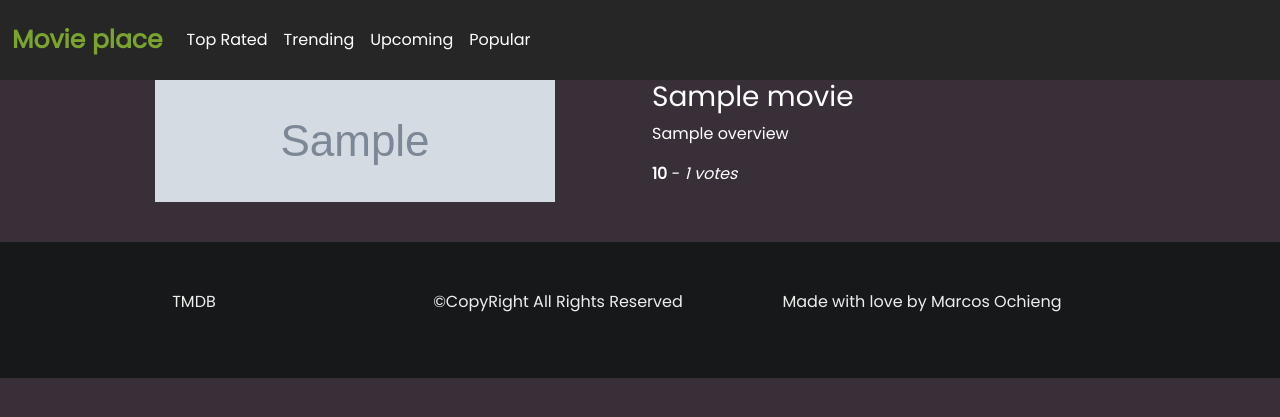
After one commit to Marcos8060/MOVIE_DB, a Flask app: template templates/movie.html in a window 1280 px wide. The commit adds this page. Shown: the top 417 px of the page. Run offline with Flask 2, Linux system fonts and the light colour scheme; the template is opened without the code that fills it: most values are stand-ins (such as "Sample title", 1, 10 or a date in 2020); grey boxes marked "Sample" are stand-in pictures.

Commit message:
created a movie details page

```diff
--- a/main.py
+++ b/main.py
@@ -2,9 +2,45 @@ from crypt import methods
 from flask import Flask,render_template
 import requests
 import json
+import urllib.request,json
+
 
 app = Flask(__name__)
 
+class Movie:
+
+    def __init__(self,id,title,overview,poster,vote_average,vote_count):
+        self.id =id
+        self.title = title
+        self.overview = overview
+        self.poster = 'https://image.tmdb.org/t/p/w500/'+ poster
+        self.vote_average = vote_average
+        self.vote_count = vote_count
+
+
+
+base_url = 'https://api.themoviedb.org/3/movie/{}?api_key=69e983e707fb12394c364e81aad843ff'
+api_key = '69e983e707fb12394c364e81aad843ff'
+
+def get_movie(id):
+    get_movie_details_url = base_url.format(id,api_key)
+
+    with urllib.request.urlopen(get_movie_details_url) as url:
+        movie_details_data = url.read()
+        movie_details_response = json.loads(movie_details_data)
+
+        movie_object = None
+        if movie_details_response:
+            id = movie_details_response.get('id')
+            title = movie_details_response.get('original_title')
+            overview = movie_details_response.get('overview')
+            poster = movie_details_response.get('poster_path')
+            vote_average = movie_details_response.get('vote_average')
+            vote_count = movie_details_response.get('vote_count')
+
+            movie_object = Movie(id,title,overview,poster,vote_average,vote_count)
+
+    return movie_object
 
 @app.route('/')
 def home_page():
@@ -16,7 +52,8 @@ def home_page():
 def movie_page(id):
     movie = get_movie(id)
     title = f'movie.title'
-    return render_template('movie.html', title= title, movie =movie)
+    return render_template('movie.html',title=title,movie=movie)
+
 
 
 @app.route('/trending', methods= ['GET'])
--- a/templates/index.html
+++ b/templates/index.html
@@ -2,7 +2,7 @@
 
 {% block content %}
 <div class="hero_section">
-  <img class="img-fluid" src="https://demo.themezy.com/system/resources/demo_themes/000/000/010//dummy/slide-2.jpg" alt="">
+  <img class="img-fluid" src="https://cdn.pixabay.com/photo/2019/04/14/14/09/fantasy-4126847_960_720.jpg" alt="">
 </div>
 
     <div class="container-fluid">
@@ -12,7 +12,9 @@
             <div class="col-md-3">
              <img class="img-fluid mt-3" src="https://image.tmdb.org/t/p/w500{{movie.poster_path}}" alt="">
              <div class="rating">
+               <a href="/movie/{{ movie.id }}">
                 <small>{{ movie.title }}</small>
+               </a>
                 <small>Rating: <strong>{{ movie.vote_average}}</strong></small>
               </div>
             </div>
--- /dev/null
+++ b/templates/movie.html
@@ -0,0 +1,22 @@
+{% extends 'base.html'%}
+<!-- Content block -->
+{% block content %}
+<div class="container">
+
+    <!-- Poster background -->
+    <div class="row">
+        <div class="col-xs-6 col-sm-6 col-md-6 col-lg-6 posterPath" style="background: url({{movie.poster}}) no-repeat center center">
+        </div>
+
+        <div class="col-xs-6 col-sm-6 col-md-6 col-lg-6 movie-details">
+            <h3>{{ movie.title }}</h3>
+
+            <p class="overview"> {{ movie.overview }}</p>
+            <p class="ratings"> <b> {{ movie.vote_average }}</b> - <i>{{ movie.vote_count}} votes </i> </p>
+
+
+        </div>
+    </div>
+
+</div>
+{% endblock %}
```
Also changed, not shown: calls.py (added, +28 -0 lines).
